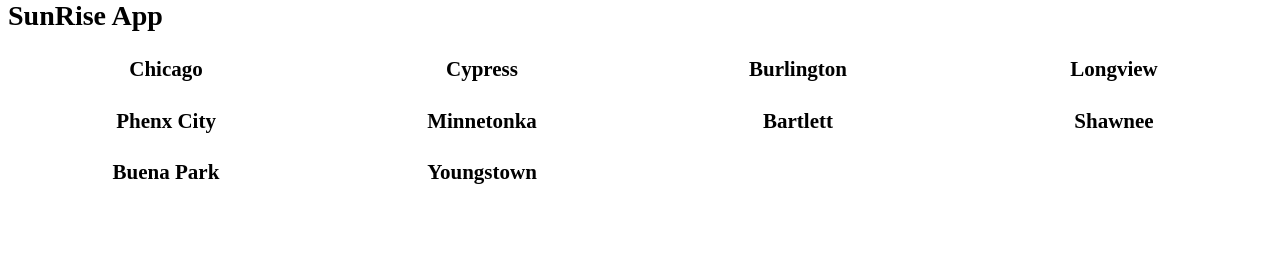
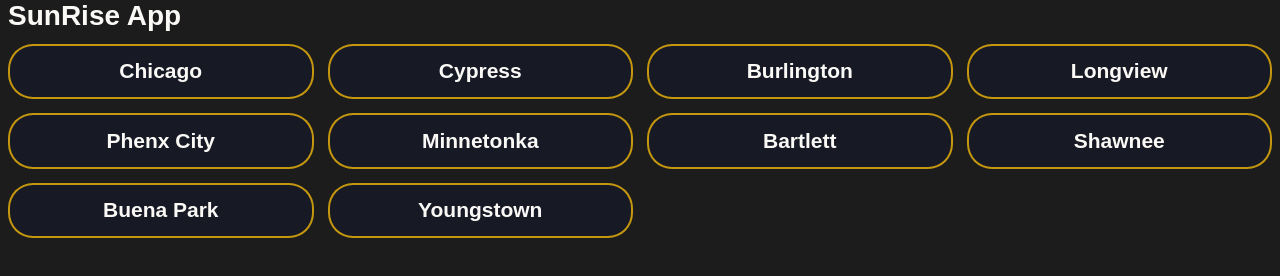
Before and after one commit to Drewster0128/ITMD441-Lab6, a website with bundled scripts: page index.html in a window 1280 px wide. Built offline with nearby package versions, Linux system fonts and the light colour scheme; no server answers.

Commit message:
Add color to main page

```diff
--- a/screen.css
+++ b/screen.css
@@ -1,6 +1,9 @@
 html {
+    font-family: Arial, Helvetica, sans-serif;
     font-size: 14px;
     line-height: 1.2em;
+    color: #FAF9F6;
+    background-color: #1C1C1C;
 }
 
 ul {
@@ -10,6 +13,16 @@ ul {
 main {
     display: grid;
     grid-template-columns: 1fr 1fr 1fr 1fr;
+    column-gap: 1em;
+    row-gap: 1em;
+}
+
+.city {
+    background-color: rgb(19,25,54, 0.4);
+    border-width: 0.2em;
+    border-color: rgb(255, 192, 8, 0.75);
+    border-style: solid;
+    border-radius: 25px;
 }
 
 .city__data {
```
